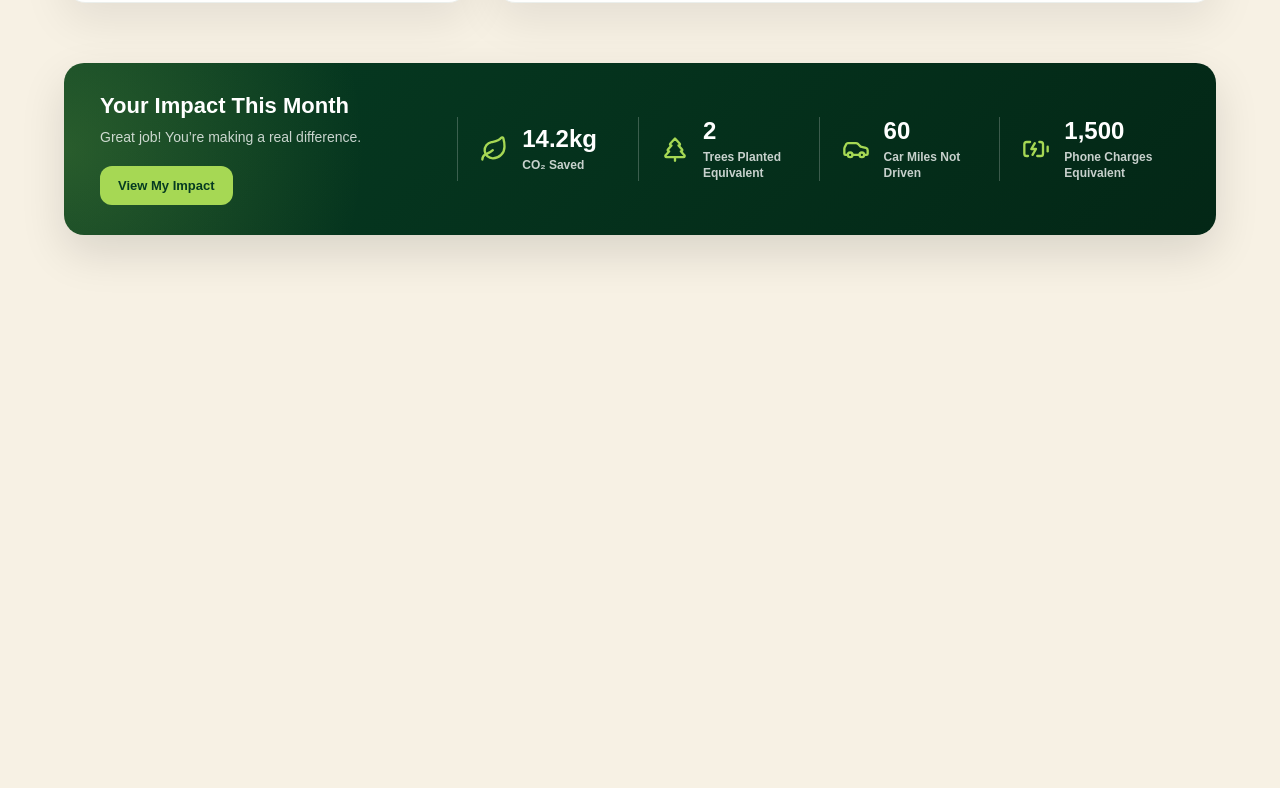
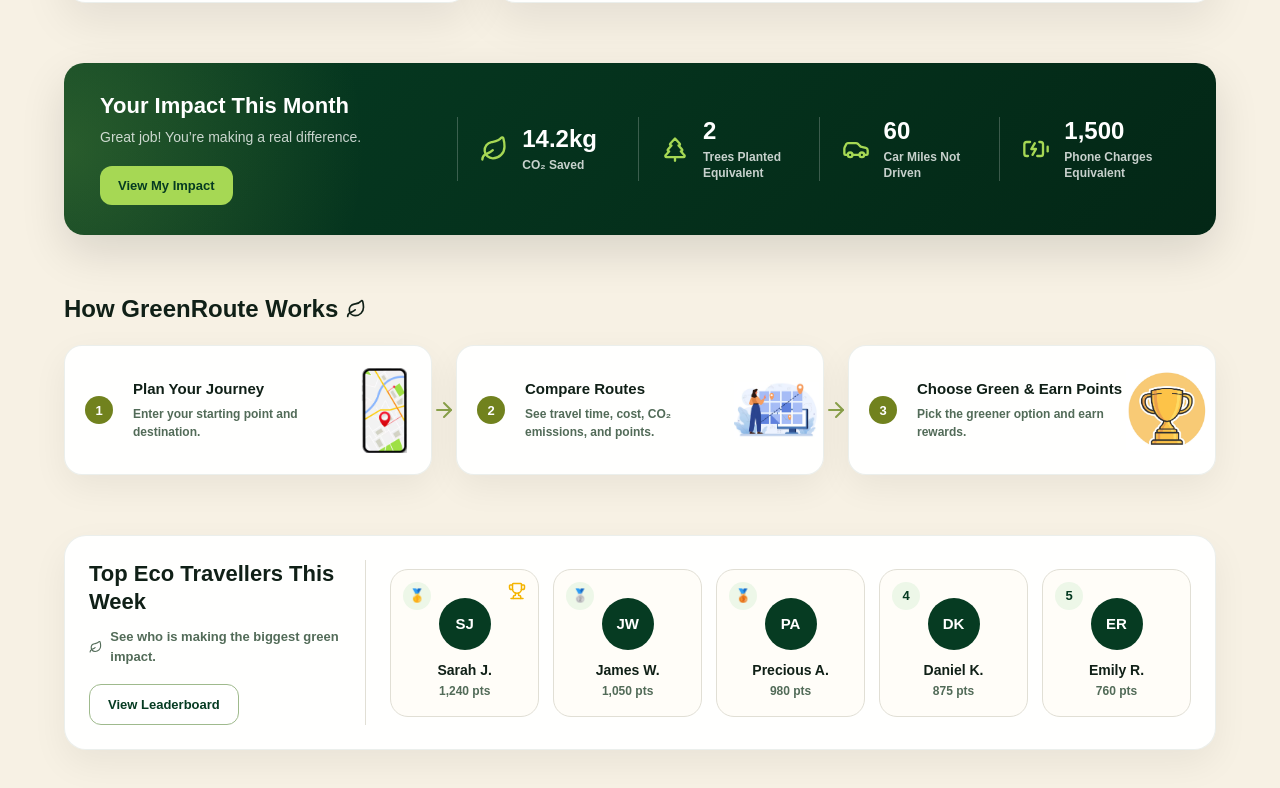
Before and after one commit to poffodile/greenroute, a React (Vite) app: page / in a window 1280 px wide. Shown: the part 2183-2971 px from the top of the page. Before the commit the page ends 2478 px from the top, so only its background shows below. Built offline with nearby package versions, Linux system fonts and the light colour scheme.

Commit message:
Add Leaderboard component with styles and data for displaying top eco travellers

```diff
--- a/src/App.jsx
+++ b/src/App.jsx
@@ -7,6 +7,8 @@
 import { RouteOffIcon } from "lucide-react";
 import Rewards from "./components/Rewards/Rewards";
 import ImpactBanner from "./components/ImpactBanner/ImpactBanner";
+import HowItWorks from "./components/HowItWorks/HowItWorks";
+import Leaderboard from "./components/Leaderboard/Leaderboard";
 
 function App() {
   return (
@@ -18,6 +20,8 @@
       <RoutePreview />
       <Rewards />
      <ImpactBanner />
+     <HowItWorks />
+     <Leaderboard />
     </div>
   );
 }
--- /dev/null
+++ b/src/components/Leaderboard/Leaderboard.css
@@ -0,0 +1,172 @@
+.leaderboard-section {
+    width: 100%;
+    background: #f7f1e4;
+    padding: 0 64px 70px;
+  }
+
+  .leaderboard-card {
+    max-width: 1400px;
+    margin: 0 auto;
+
+    background: rgba(255, 255, 255, 0.96);
+    border: 1px solid rgba(6, 59, 34, 0.08);
+    border-radius: 22px;
+    padding: 24px;
+
+    display: grid;
+    grid-template-columns: 0.9fr 2.6fr;
+    gap: 24px;
+    align-items: center;
+
+    box-shadow: 0 14px 36px rgba(0, 0, 0, 0.06);
+  }
+
+  .leaderboard-intro {
+    padding-right: 24px;
+    border-right: 1px solid #e1dfd5;
+  }
+
+  .leaderboard-intro h2 {
+    margin: 0 0 12px;
+    color: #102017;
+    font-size: 22px;
+    line-height: 1.25;
+    font-weight: 900;
+  }
+
+  .leaderboard-intro p {
+    display: flex;
+    align-items: center;
+    gap: 8px;
+
+    margin: 0 0 18px;
+    color: #526b58;
+    font-size: 13px;
+    line-height: 1.5;
+    font-weight: 700;
+  }
+
+  .leaderboard-intro button {
+    border: 1px solid #9fba8d;
+    background: white;
+    color: #063b22;
+
+    padding: 12px 18px;
+    border-radius: 12px;
+
+    font-size: 13px;
+    font-weight: 900;
+    cursor: pointer;
+  }
+
+  .leaderboard-intro button:hover {
+    background: #edf7e8;
+  }
+
+  .leaderboard-users {
+    display: grid;
+    grid-template-columns: repeat(5, 1fr);
+    gap: 14px;
+  }
+
+  .leaderboard-user {
+    position: relative;
+
+    text-align: center;
+    background: #fffdf8;
+    border: 1px solid #e1dfd5;
+    border-radius: 18px;
+    padding: 18px 12px;
+
+    min-height: 145px;
+  }
+
+  .rank-badge {
+    position: absolute;
+    top: 12px;
+    left: 12px;
+
+    width: 28px;
+    height: 28px;
+    border-radius: 999px;
+
+    background: #edf7e8;
+    color: #063b22;
+
+    display: flex;
+    align-items: center;
+    justify-content: center;
+
+    font-size: 13px;
+    font-weight: 900;
+  }
+
+  .user-avatar {
+    width: 52px;
+    height: 52px;
+    margin: 10px auto 12px;
+
+    border-radius: 999px;
+    background: #063b22;
+    color: white;
+
+    display: flex;
+    align-items: center;
+    justify-content: center;
+
+    font-size: 15px;
+    font-weight: 900;
+  }
+
+  .leaderboard-user h3 {
+    margin: 0 0 6px;
+    color: #102017;
+    font-size: 14px;
+    font-weight: 900;
+  }
+
+  .leaderboard-user p {
+    margin: 0;
+    color: #526b58;
+    font-size: 12px;
+    font-weight: 800;
+  }
+
+  .top-user-icon {
+    position: absolute;
+    right: 12px;
+    top: 12px;
+    color: #f4b400;
+  }
+
+  /* Responsive */
+  @media (max-width: 1100px) {
+    .leaderboard-card {
+      grid-template-columns: 1fr;
+    }
+
+    .leaderboard-intro {
+      padding-right: 0;
+      border-right: none;
+      border-bottom: 1px solid #e1dfd5;
+      padding-bottom: 20px;
+    }
+
+    .leaderboard-users {
+      grid-template-columns: repeat(3, 1fr);
+    }
+  }
+
+  @media (max-width: 768px) {
+    .leaderboard-section {
+      padding: 0 20px 60px;
+    }
+
+    .leaderboard-users {
+      grid-template-columns: 1fr;
+    }
+
+    .leaderboard-user {
+      min-height: auto;
+    }
+  }
--- /dev/null
+++ b/src/components/Leaderboard/Leaderboard.jsx
@@ -0,0 +1,42 @@
+import { Leaf, Trophy } from "lucide-react";
+import { leaderboardData } from "../../data/leaderboardData";
+import "./Leaderboard.css";
+
+function Leaderboard() {
+  return (
+    <section className="leaderboard-section">
+      <div className="leaderboard-card">
+        <div className="leaderboard-intro">
+          <h2>Top Eco Travellers This Week</h2>
+          <p>
+            <Leaf size={16} />
+            See who is making the biggest green impact.
+          </p>
+
+          <button>View Leaderboard</button>
+        </div>
+
+        <div className="leaderboard-users">
+          {leaderboardData.map((user) => (
+            <article className="leaderboard-user" key={user.id}>
+              <div className="rank-badge">{user.rank}</div>
+
+              <div className="user-avatar">
+                {user.initials}
+              </div>
+
+              <h3>{user.name}</h3>
+              <p>{user.points}</p>
+
+              {user.id === 1 && (
+                <Trophy className="top-user-icon" size={18} />
+              )}
+            </article>
+          ))}
+        </div>
+      </div>
+    </section>
+  );
+}
+
+export default Leaderboard;
--- /dev/null
+++ b/src/data/leaderboardData.js
@@ -0,0 +1,7 @@
+export const leaderboardData = [
+    { id: 1, rank: "🥇", name: "Sarah J.", points: "1,240 pts", initials: "SJ" },
+    { id: 2, rank: "🥈", name: "James W.", points: "1,050 pts", initials: "JW" },
+    { id: 3, rank: "🥉", name: "Precious A.", points: "980 pts", initials: "PA" },
+    { id: 4, rank: "4", name: "Daniel K.", points: "875 pts", initials: "DK" },
+    { id: 5, rank: "5", name: "Emily R.", points: "760 pts", initials: "ER" },
+  ];
```
Also changed, not shown: 1 other file (tests, documents, lock files or other folders).
